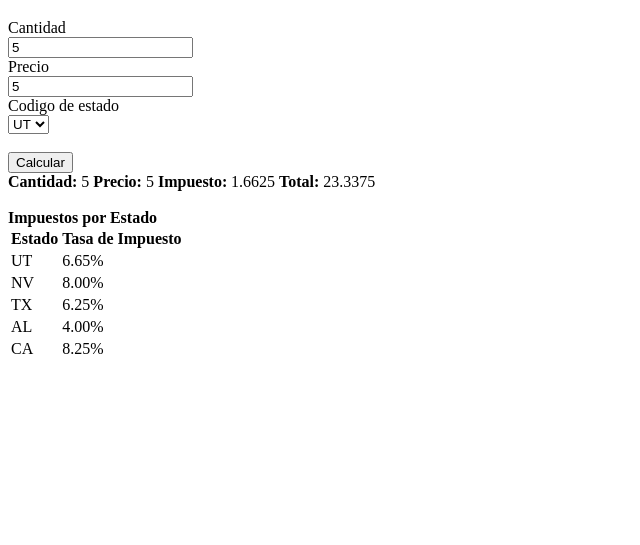
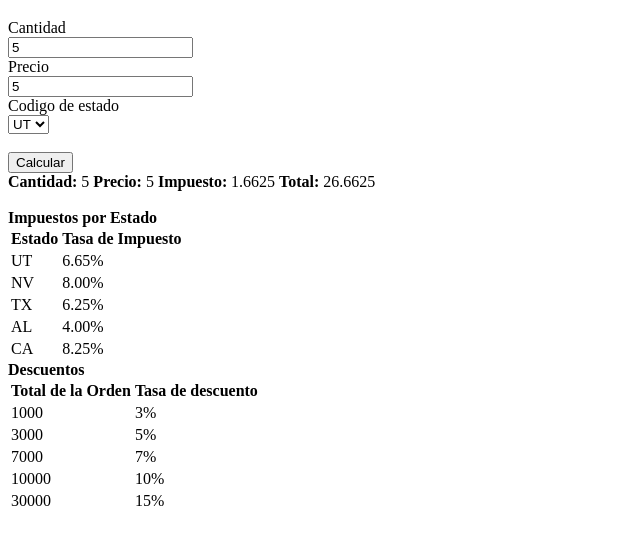
Before and after one commit to WilderZambrana/Totalizador, a website built with Parcel: page index.html in a window 1280 px wide. Both pictures are taken after typing "5", "5" into the empty fields and a click on the input "Calcular". Shown: the part 61-606 px from the top of the page, without its empty margins (0-640 px from the left). Built offline with nearby package versions, Linux system fonts and the light colour scheme.

Commit message:
Calcular el descuento y mostrar en mensaje de alerta

```diff
--- a/index.html
+++ b/index.html
@@ -58,6 +58,33 @@
             <td>8.25%</td>
         </tr>
     </table>
+    <label><strong>Descuentos </strong></label><br>
+    <table>
+        <tr>
+            <th>Total de la Orden</th>
+            <th>Tasa de descuento</th>
+        </tr>
+        <tr>
+            <td>1000</td>
+            <td>3%</td>
+        </tr>
+        <tr>
+            <td>3000</td>
+            <td>5%</td>
+        </tr>
+        <tr>
+            <td>7000</td>
+            <td>7%</td>
+        </tr>
+        <tr>
+            <td>10000</td>
+            <td>10%</td>
+        </tr>
+        <tr>
+            <td>30000</td>
+            <td>15%</td>
+        </tr>
+    </table>
 
 
     <script src="./src/index.js"></script>
--- a/src/totalizador.js
+++ b/src/totalizador.js
@@ -8,12 +8,14 @@ form.addEventListener("submit", (event)=>{
     event.preventDefault();
     let res= precioTotal(cantidad.value,precio.value);
     let valorimpuesto = ImpFORstate(res,estado.value);
+    let valordescuento=Descuento(res+valorimpuesto);
+    alert("Descueto: "+valordescuento);
     //alert("Codigo de estado: "+estado.value+"\n"+"Valor Impuesto: "+valorimpuesto);
     //alert("Cantidad: "+cantidad.value+"\n"+"Precio: "+precio.value+"\n"+"PrecioTotal: "+res);
     document.getElementById('cantidad').innerHTML = cantidad.value;
     document.getElementById('precio').innerHTML = precio.value;
     document.getElementById('impuesto').innerHTML = valorimpuesto;
-    document.getElementById('total').innerHTML = res-valorimpuesto;
+    document.getElementById('total').innerHTML = res+valorimpuesto;
 
 });
 
@@ -48,3 +50,29 @@ function ImpFORstate(valorcompra, valueState) {
     res = valorcompra * valorImpuestos;
     return res;
 }
+
+function Descuento(valorcompra){
+    let valorDescuento=0;
+    let res;
+    if(valorcompra>30000){
+        valorDescuento=0.15;
+    }else{
+        if(valorcompra>10000){
+            valorDescuento=0.1;
+        }else{
+            if(valorcompra>7000){
+                valorDescuento=0.07;
+            }else{
+                if(valorcompra>3000){
+                    valorDescuento=0.05;
+                }else{
+                    if(valorcompra>1000)
+                    {
+                        valorDescuento=0.03
+                    }
+                }
+            }
+        }
+    }
+    return res = valorcompra*valorDescuento;
+}
```
